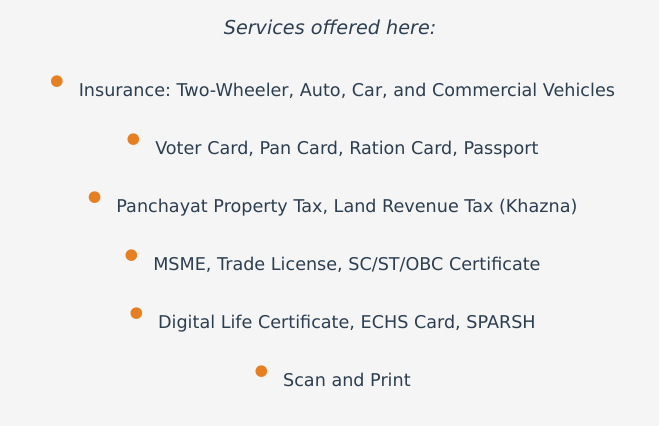
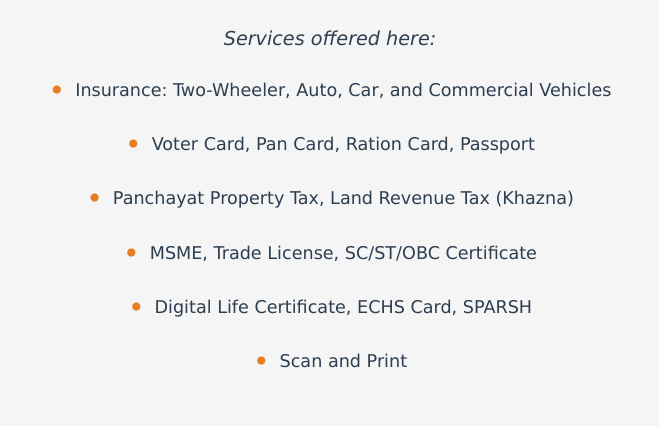
Before and after one commit to Repo-11/DigitalSevaKendra, a plain HTML site: page index.html in a window 1280 px wide. Shown: the part 292-718 px from the top of the page, without its empty margins (310-969 px from the left). Drawn offline with Linux system fonts and the light colour scheme.

Commit message:
Update index.html

```diff
--- a/index.html
+++ b/index.html
@@ -54,13 +54,15 @@
             margin-bottom: 12px;
             font-weight: 500;
             color: #2c3e50;
+            line-height: 1.5;
         }
 
         ul li:before {
             content: "•";
             color: #e67e22;
             margin-right: 10px;
-            font-size: 2.5rem;
+            font-size: 1.6em;
+            vertical-align: middle; /* Aligns dot with text */
         }
 
         /* Responsive for smaller screens */
```
